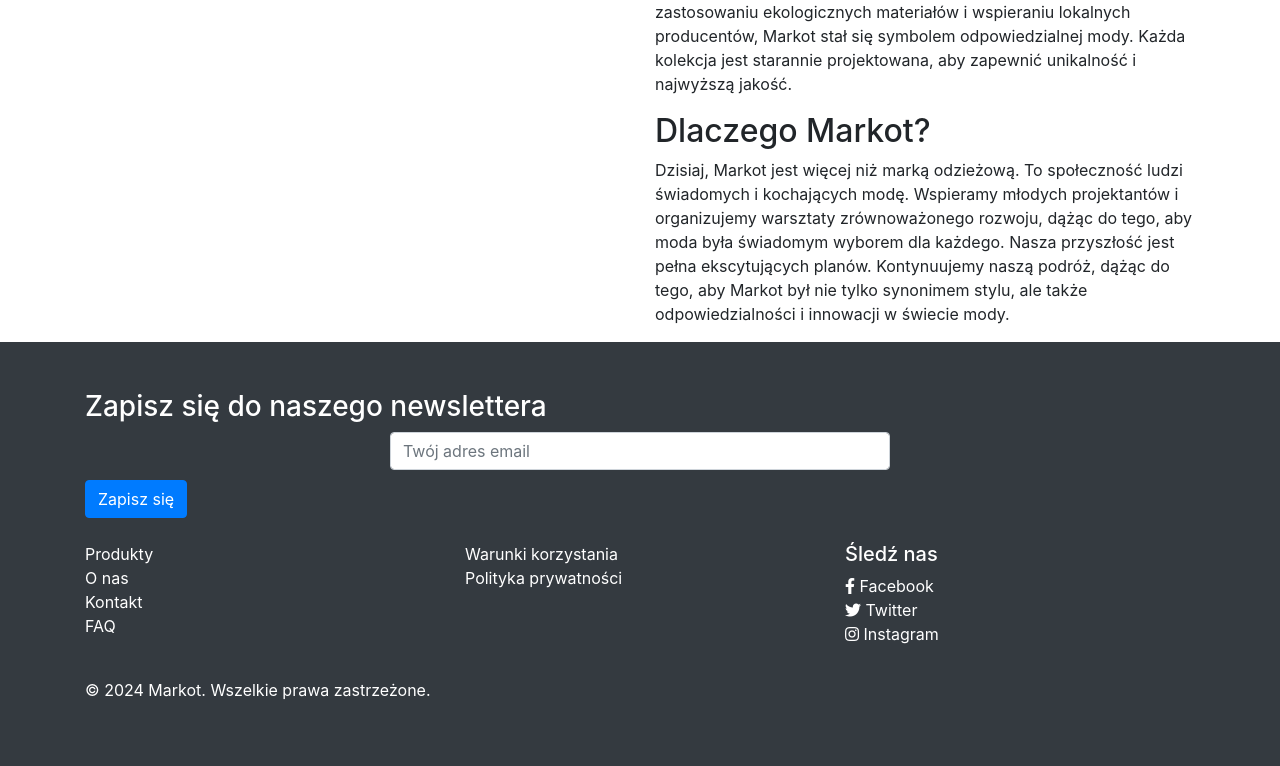
After one commit to uhnajs/DjangoShop, a Django app: page /about/ in a window 1280 px wide. The commit adds this page. Shown: the part 628-1394 px from the top of the page. Run offline with Django 5.2, Linux system fonts and the light colour scheme; some libraries are stand-ins or nearby versions.

Commit message:
added section about us

```diff
--- /dev/null
+++ b/templates/about.html
@@ -0,0 +1,24 @@
+{% extends 'base.html' %}
+
+{% block content %}
+<div class="about-section">
+    <div class="container">
+        <h1 class="text-center">O nas</h1>
+        <div class="row">
+            <div class="col-lg-6">
+                <img src="https://i.imgur.com/bheUL0c.png" alt="O nas Markot" class="img-fluid">
+            </div>
+            <div class="col-lg-6">
+                <h2>Historia Markot</h2>
+                <p>Markot, założony w 2015 roku w sercu Warszawy, rozpoczął swoją przygodę jako mały butik odzieżowy. Pasja do mody i unikalnego designu była motorem napędowym dla założycieli, którzy pragnęli tworzyć odzież odzwierciedlającą indywidualność i styl. Przez lata firma rozwinęła się w znaczącą markę, znającą potrzeby i oczekiwania swoich klientów.</p>
+                <h2>Nasza Misja</h2>
+                <p>Nasza misja zawsze była jasna – dostarczać odzież, która nie tylko wygląda dobrze, ale również czyni świat lepszym miejscem. Dzięki zastosowaniu ekologicznych materiałów i wspieraniu lokalnych producentów, Markot stał się symbolem odpowiedzialnej mody. Każda kolekcja jest starannie projektowana, aby zapewnić unikalność i najwyższą jakość.</p>
+                <h2>Dlaczego Markot?</h2>
+                <p>Dzisiaj, Markot jest więcej niż marką odzieżową. To społeczność ludzi świadomych i kochających modę. Wspieramy młodych projektantów i organizujemy warsztaty zrównoważonego rozwoju, dążąc do tego, aby moda była świadomym wyborem dla każdego.
+
+Nasza przyszłość jest pełna ekscytujących planów. Kontynuujemy naszą podróż, dążąc do tego, aby Markot był nie tylko synonimem stylu, ale także odpowiedzialności i innowacji w świecie mody.</p>
+            </div>
+        </div>
+    </div>
+</div>
+{% endblock %}
```
Also changed, not shown: templates/blog.html (+3 -5 lines), templates/contact.html (added).
